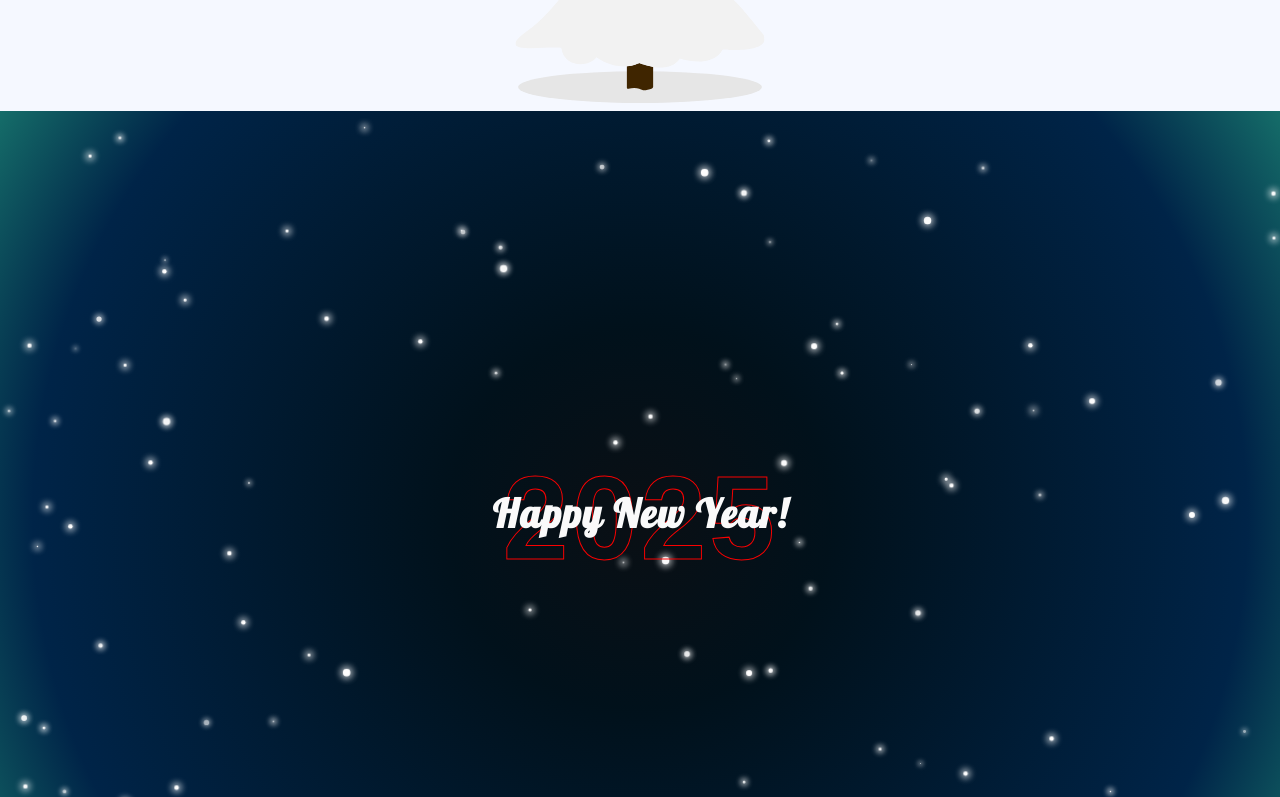
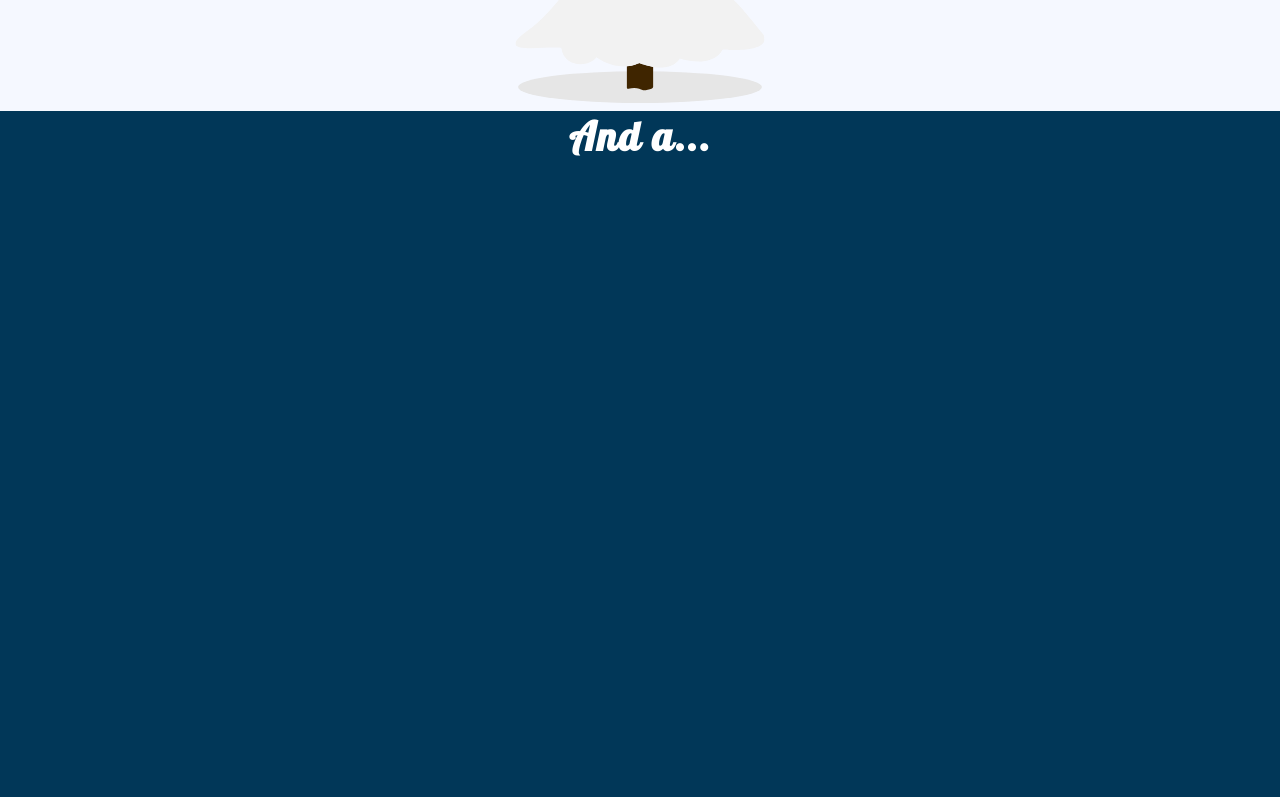
Before and after one commit to EvaneRex/MotionDesign, a React (Vite) app: page / in a window 1280 px wide. Shown: the part 689-1486 px from the top of the page. Built offline with nearby package versions, Linux system fonts and the light colour scheme.

Commit message:
making a middle piece, will try to add snap scrolling

```diff
--- a/src/App.jsx
+++ b/src/App.jsx
@@ -5,6 +5,9 @@ function App() {
   return (
     <main>
       <ChristmasApp />
+      <div className="middle">
+        <h2>And a...</h2>
+      </div>
       <NewYearApp />
     </main>
   );
--- a/src/style.css
+++ b/src/style.css
@@ -83,6 +83,12 @@ h2 {
   z-index: 2;
 }
 
+.middle {
+  background-color: rgb(1, 55, 88);
+  width: 100%;
+  height: 100vh;
+}
+
 .new_year {
   height: 102vh;
   display: flex;
--- a/src/style.scss
+++ b/src/style.scss
@@ -99,6 +99,11 @@ h2 {
     z-index: 2;
   }
 }
+.middle {
+  background-color: rgb(1, 55, 88);
+  width: 100%;
+  height: 100vh;
+}
 .new_year {
   height: 102vh;
   display: flex;
```
Also changed, not shown: 1 other file (tests, documents, lock files or other folders).
